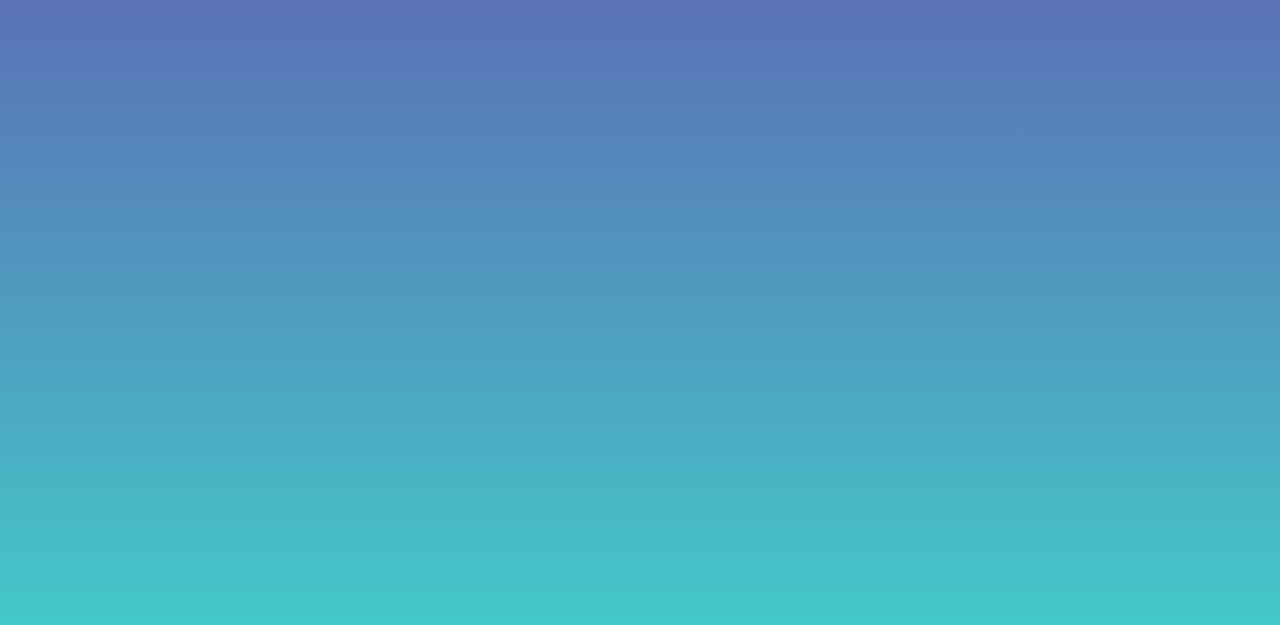
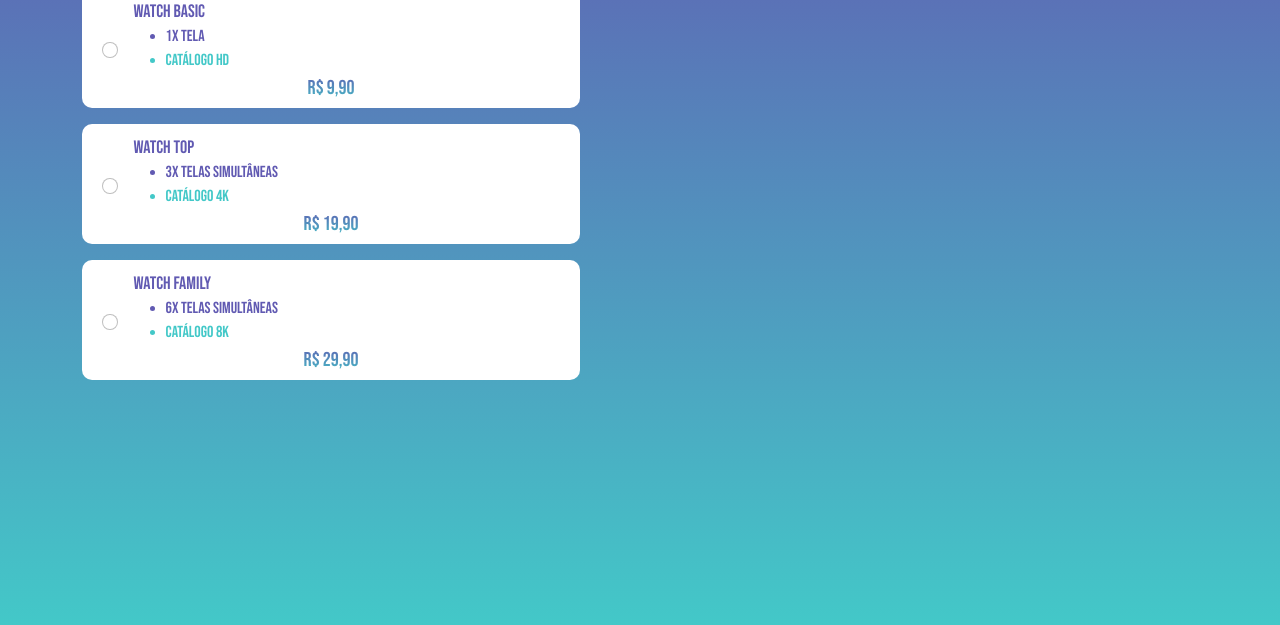
Before and after one commit to eded1263/watch-plus, a website: page controllers/Cadastro/view/cadastre-se.html in a window 1280 px wide. Shown: the part 175-800 px from the top of the page. Drawn offline with nearby package versions, Linux system fonts and the light colour scheme; files that its build step writes are made by us from their sources; files whose address does not match are found by name.

Commit message:
implementado o seletor de planos, corrigido bugs visuais na tela home

```diff
--- a/controllers/Cadastro/view/cadastre-se.html
+++ b/controllers/Cadastro/view/cadastre-se.html
@@ -2,8 +2,12 @@
 <html>
 
 <head>
-    <meta charset="utf-8">
+
     <link rel="stylesheet" href="public/css/style.css">
+    <link rel="stylesheet" href="public/css/responsividade.css">
+    <link rel="preconnect" href="https://fonts.googleapis.com">
+    <link rel="preconnect" href="https://fonts.gstatic.com" crossorigin>
+    <link href="https://fonts.googleapis.com/css2?family=Bebas+Neue&display=swap" rel="stylesheet">
     <link href="https://fonts.googleapis.com/icon?family=Material+Icons" rel="stylesheet">
     <title> Watch+ </title>
     <link href="https://cdn.jsdelivr.net/npm/bootstrap@5.2.0-beta1/dist/css/bootstrap.min.css" rel="stylesheet"
@@ -11,12 +15,15 @@
     <script src="https://cdn.jsdelivr.net/npm/bootstrap@5.2.0-beta1/dist/js/bootstrap.bundle.min.js"
         integrity="sha384-pprn3073KE6tl6bjs2QrFaJGz5/SUsLqktiwsUTF55Jfv3qYSDhgCecCxMW52nD2"
         crossorigin="anonymous"></script>
+    <meta charset="UTF-8">
+    <meta http-equiv="X-UA-Compatible" content="IE=edge">
+    <meta name="viewport" content="width=device-width, initial-scale=1.0">
 </head>
 
 <body>
     <nav class="navbar navbar-expand-lg color-white">
         <div class="container-fluid">
-            <a class="navbar-brand" href="#">
+            <a class="navbar-brand" href="/">
                 <img src="public/imagens/watch + logo branco.png" alt="Watch+ Logo" class="logo">
                 Watch+
             </a>
@@ -37,14 +44,59 @@
                         <a class="nav-link" href="/filmes-e-series">Filmes e Séries</a>
                     </li>
                     <li class="nav-item ms-lg-5">
-                        <a class="nav-link" href="/cadastre-se">Cadastre-se</a>
+                        <a class="nav-link" href="#">Cadastre-se</a>
                     </li>
                 </ul>
             </div>
         </div>
     </nav>
 
+    <section class="container d-flex flex-column flex-md-row mt-3">
+        <form action="" class="d-flex flex-column flex-md-row form-cadastro">
+            <div class="planos pe-1">
+                <h2 class="text-center text-md-start titulo">Nossos planos:</h2>
+                <div class="form-check d-flex position-relative">
+                    <input class="form-check-input ms-0 align-self-center" value="Basic" type="radio" name="plano"
+                        id="radio-plano-basic">
+                    <label class="form-check-label card-plano ps-3" for="radio-plano-basic">
+                        <span class="nome-plano">Watch Basic</span>
+                        <ul class="lista mb-0">
+                            <li>1x tela</li>
+                            <li>Catálogo HD</li>
+                        </ul>
+                        <span class="preco position-absolute">R$ 9,90</span>
+                    </label>
+                </div>
 
+                <div class="form-check d-flex position-relative mt-3">
+                    <input class="form-check-input ms-0 align-self-center" value="Basic" type="radio" name="plano"
+                        id="radio-plano-basic">
+                    <label class="form-check-label card-plano ps-3" for="radio-plano-basic">
+                        <span class="nome-plano">Watch Top</span>
+                        <ul class="lista mb-0">
+                            <li>3x telas simultâneas</li>
+                            <li>Catálogo 4k</li>
+                        </ul>
+                        <span class="preco position-absolute">R$ 19,90</span>
+                    </label>
+                </div>
+
+                <div class="form-check d-flex position-relative mt-3">
+                    <input class="form-check-input ms-0 align-self-center" value="Basic" type="radio" name="plano"
+                        id="radio-plano-basic">
+                    <label class="form-check-label card-plano ps-3" for="radio-plano-basic">
+                        <span class="nome-plano">Watch Family</span>
+                        <ul class="lista mb-0">
+                            <li>6x telas simultâneas</li>
+                            <li>Catálogo 8k</li>
+                        </ul>
+                        <span class="preco position-absolute">R$ 29,90</span>
+                    </label>
+                </div>
+            </div>
+            <div class="dados ps-1"></div>
+        </form>
+    </section>
 </body>
 
 </html>
--- /dev/null
+++ b/public/css/responsividade.css
@@ -0,0 +1,7 @@
+@media screen and (max-width: 500px){
+  /* tela de cadastro */
+  .form-cadastro > .dados,
+  .form-cadastro > .planos {
+    width: 100%;
+  }
+}
--- a/public/css/style.css
+++ b/public/css/style.css
@@ -1,9 +1,18 @@
+*{
+    box-sizing: border-box;
+    font-family: 'Bebas Neue', cursive;
+}
+
 body{
     margin: 0;
     background: linear-gradient(#615AB2, #43C8C8);
     /* Truque para a animação não causar overflow na página */
     overflow-x: hidden;
     min-height: 100vh;
+}
+
+.color-white {
+    color: white;
 }
 
 html {
@@ -35,7 +44,7 @@ a{
     max-width: 300px;
 }
 .titulo{
-    font-family: Berlin Sans FB;
+
     color: white;
 }
 .transition-left {
@@ -45,7 +54,7 @@ a{
     animation: to-left .5s;
 }
 .texto{
-    font-family: Berlin Sans FB;
+
     color: white;
     font-size: 25px;
 
@@ -75,7 +84,6 @@ button{
     background-color: #5e43c8;
     font-style: oblique;
     border-color: #5e43c8;
-    font-family:Berlin Sans FB;
     color:white;
 }
 
@@ -102,3 +110,51 @@ button{
     background: linear-gradient(#7161CD, #00E0FF);
     border-radius: 15%;
 }
+
+/* Form de cadastro */
+
+.form-cadastro  {
+    width: 100%;
+}
+
+.form-cadastro > .dados{
+
+    width: 55%;
+}
+.form-cadastro > .planos {
+    width: 45%;
+}
+
+.form-cadastro > .planos > .form-check {
+    width: 100%;
+    background-color: white;
+    display: flex;
+    padding: 10px 20px;
+    border-radius: 10px;
+    height: 120px;
+}
+.form-cadastro > .planos > .form-check >.form-check-label {
+    width: 100%;
+}
+
+.card-plano > .nome-plano {
+    font-size: 18px;
+    color: #615AB2;
+}
+.card-plano > .lista > li {
+    color: #615AB2;
+}
+.card-plano > .lista > li:nth-child(2n) {
+    color: #43C8C8;
+}
+
+.card-plano > .preco {
+    bottom: 5px;
+    left: 50%;
+    transform: translateX(-50%);
+    font-size: 20px;
+    background: -webkit-linear-gradient(#615AB2, #43C8C8);
+    background-clip: text;
+    -webkit-background-clip: text;
+    -webkit-text-fill-color: transparent;
+}
```
Also changed, not shown: controllers/Home/view/index.html (+13 -8 lines).
